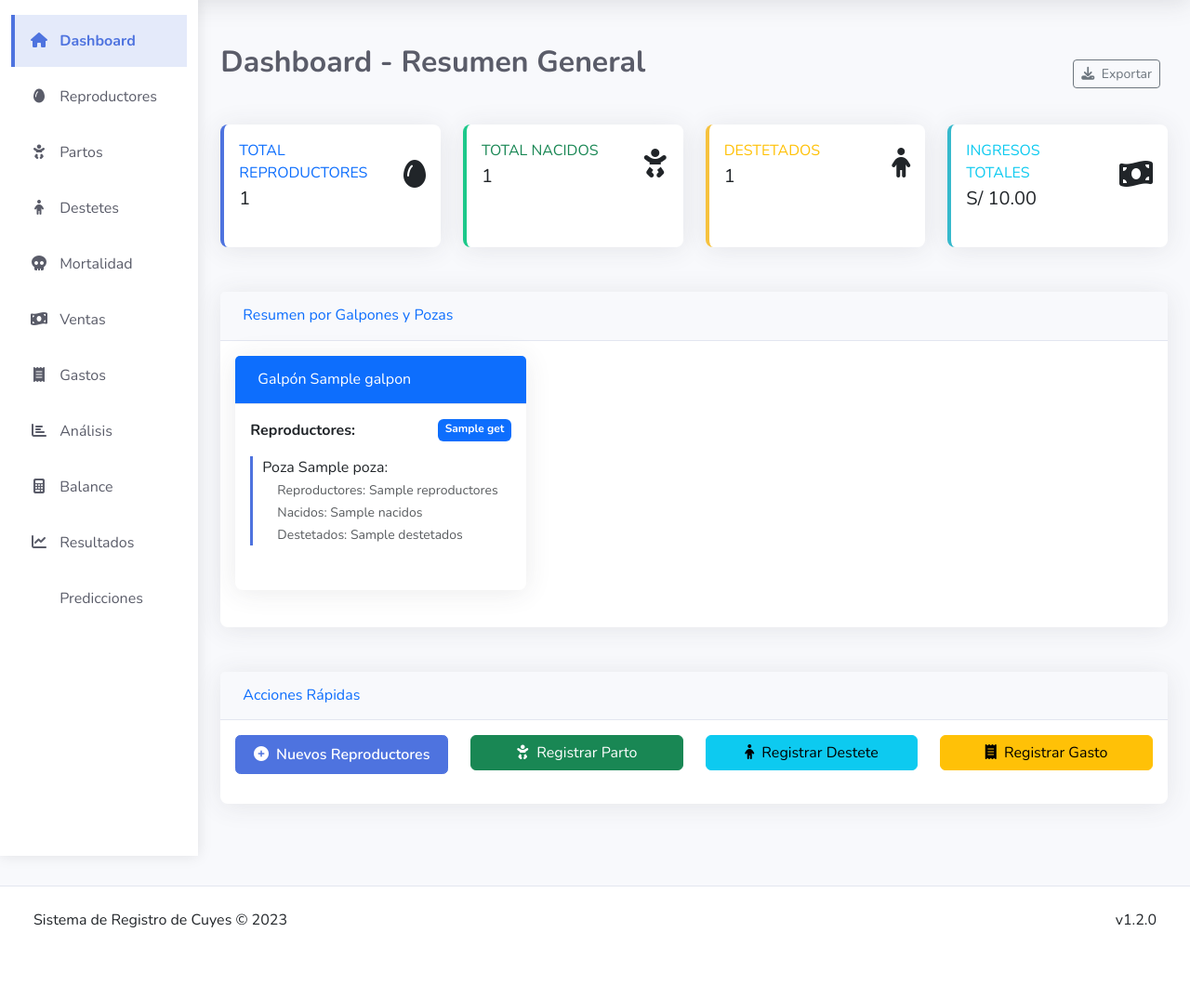
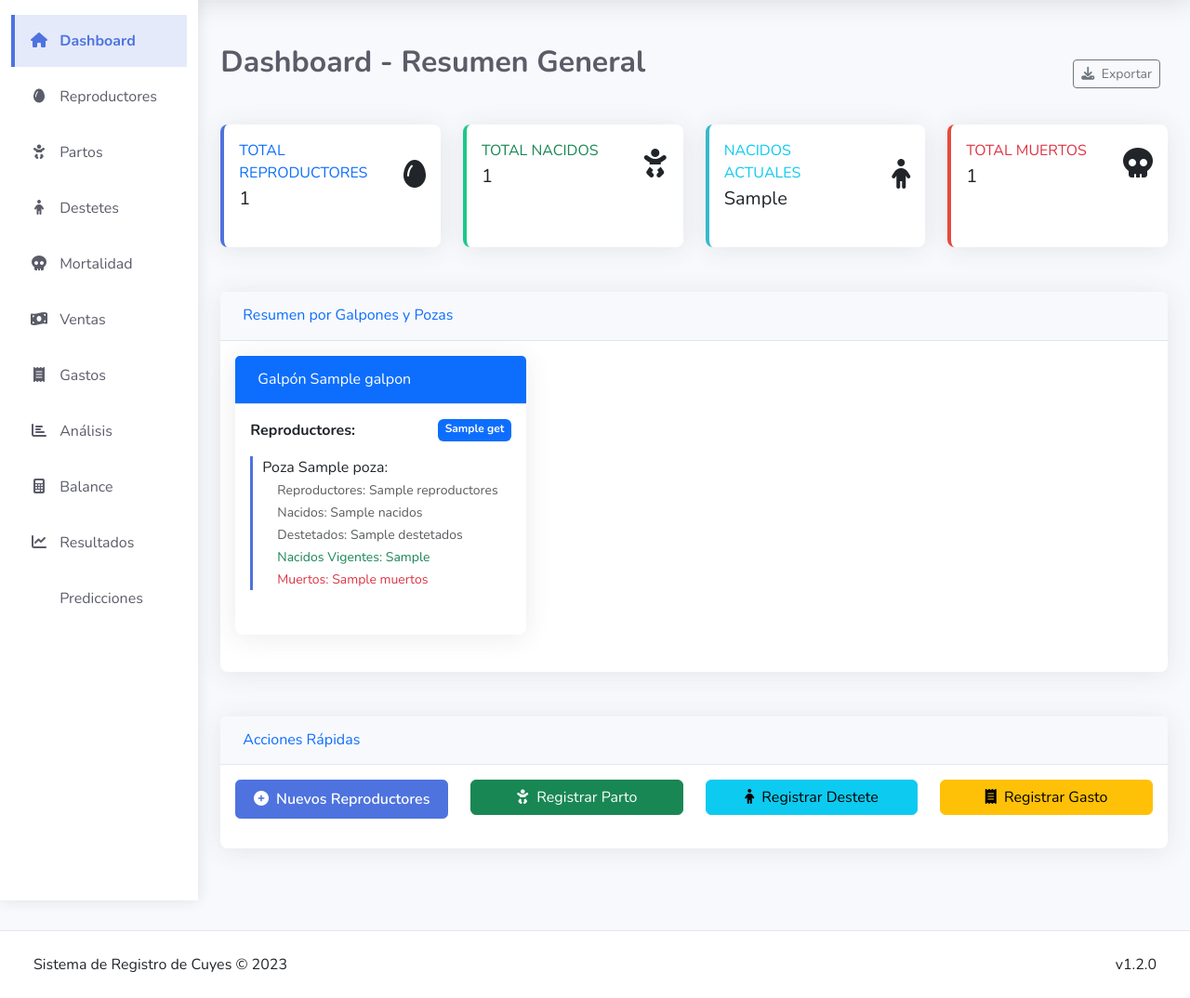
Before and after one commit to Javh9/registro-cuyes, a Flask app: template templates/index.html in a window 1280 px wide. Shown: the part 56-1130 px from the top of the page at 93% size. Before the commit the page ends 1054 px from the top, so only its background shows below. Run offline with Flask 3, Linux system fonts and the light colour scheme; the template is opened without the code that fills it: most values are stand-ins (such as "Sample title", 1, 10 or a date in 2020); some libraries are stand-ins or nearby versions.

Commit message:
corrigiendo error rep por poza 25

```diff
--- a/templates/index.html
+++ b/templates/index.html
@@ -124,6 +124,7 @@
         .stat-card.success { border-left-color: var(--success); }
         .stat-card.info { border-left-color: var(--info); }
         .stat-card.warning { border-left-color: var(--warning); }
+        .stat-card.danger { border-left-color: var(--danger); }
 
         .page-title {
             color: var(--dark);
@@ -274,7 +275,6 @@
                                 <i class="fas fa-receipt"></i> Gastos
                             </a>
                         </li>
-                        <!-- CORREGIDO: Eliminada la etiqueta <a> suelta -->
                         <li class="nav-item">
                             <a class="nav-link" href="/analisis_datos">
                                 <i class="fas fa-chart-bar"></i> Análisis
@@ -312,7 +312,7 @@
                     </div>
                 </div>
 
-                <!-- Stats Cards -->
+                <!-- Stats Cards - ADAPTADO A TUS VARIABLES -->
                 <div class="row mb-4 dashboard-stats">
                     <div class="col-xl-3 col-md-6 mb-4">
                         <div class="card stat-card primary h-100">
@@ -353,14 +353,14 @@
                     </div>
 
                     <div class="col-xl-3 col-md-6 mb-4">
-                        <div class="card stat-card warning h-100">
+                        <div class="card stat-card info h-100">
                             <div class="card-body">
                                 <div class="row align-items-center">
                                     <div class="col mr-2">
-                                        <div class="text-xs font-weight-bold text-warning text-uppercase mb-1">
-                                            Destetados</div>
+                                        <div class="text-xs font-weight-bold text-info text-uppercase mb-1">
+                                            Nacidos Actuales</div>
                                         <div class="h5 mb-0 font-weight-bold text-gray-800">
-                                            {{ total_destetados }}
+                                            {{ nacidos_actuales }}
                                         </div>
                                     </div>
                                     <div class="col-auto">
@@ -372,18 +372,18 @@
                     </div>
 
                     <div class="col-xl-3 col-md-6 mb-4">
-                        <div class="card stat-card info h-100">
+                        <div class="card stat-card danger h-100">
                             <div class="card-body">
                                 <div class="row align-items-center">
                                     <div class="col mr-2">
-                                        <div class="text-xs font-weight-bold text-info text-uppercase mb-1">
-                                            Ingresos Totales</div>
+                                        <div class="text-xs font-weight-bold text-danger text-uppercase mb-1">
+                                            Total Muertos</div>
                                         <div class="h5 mb-0 font-weight-bold text-gray-800">
-                                            S/ {{ "%.2f"|format(ingresos_totales) }}
+                                            {{ total_muertos }}
                                         </div>
                                     </div>
                                     <div class="col-auto">
-                                        <i class="fas fa-money-bill-wave fa-2x text-gray-300"></i>
+                                        <i class="fas fa-skull fa-2x text-gray-300"></i>
                                     </div>
                                 </div>
                             </div>
@@ -391,7 +391,7 @@
                     </div>
                 </div>
 
-                <!-- Resumen por Galpones -->
+                <!-- Resumen por Galpones - ADAPTADO -->
                 <div class="row">
                     <div class="col-12">
                         <div class="card">
@@ -421,7 +421,9 @@
                                                     <div class="ms-3">
                                                         <small class="text-muted">Reproductores: {{ datos_galpones[galpon][poza].get('reproductores', 0) }}</small><br>
                                                         <small class="text-muted">Nacidos: {{ datos_galpones[galpon][poza].get('nacidos', 0) }}</small><br>
-                                                        <small class="text-muted">Destetados: {{ datos_galpones[galpon][poza].get('destetados', 0) }}</small>
+                                                        <small class="text-muted">Destetados: {{ datos_galpones[galpon][poza].get('destetados', 0) }}</small><br>
+                                                        <small class="text-success">Nacidos Vigentes: {{ datos_galpones[galpon][poza].get('nacidos_vigentes', 0) }}</small><br>
+                                                        <small class="text-danger">Muertos: {{ datos_galpones[galpon][poza].get('muertos', 0) }}</small>
                                                     </div>
                                                 </div>
                                                 {% endfor %}
```
